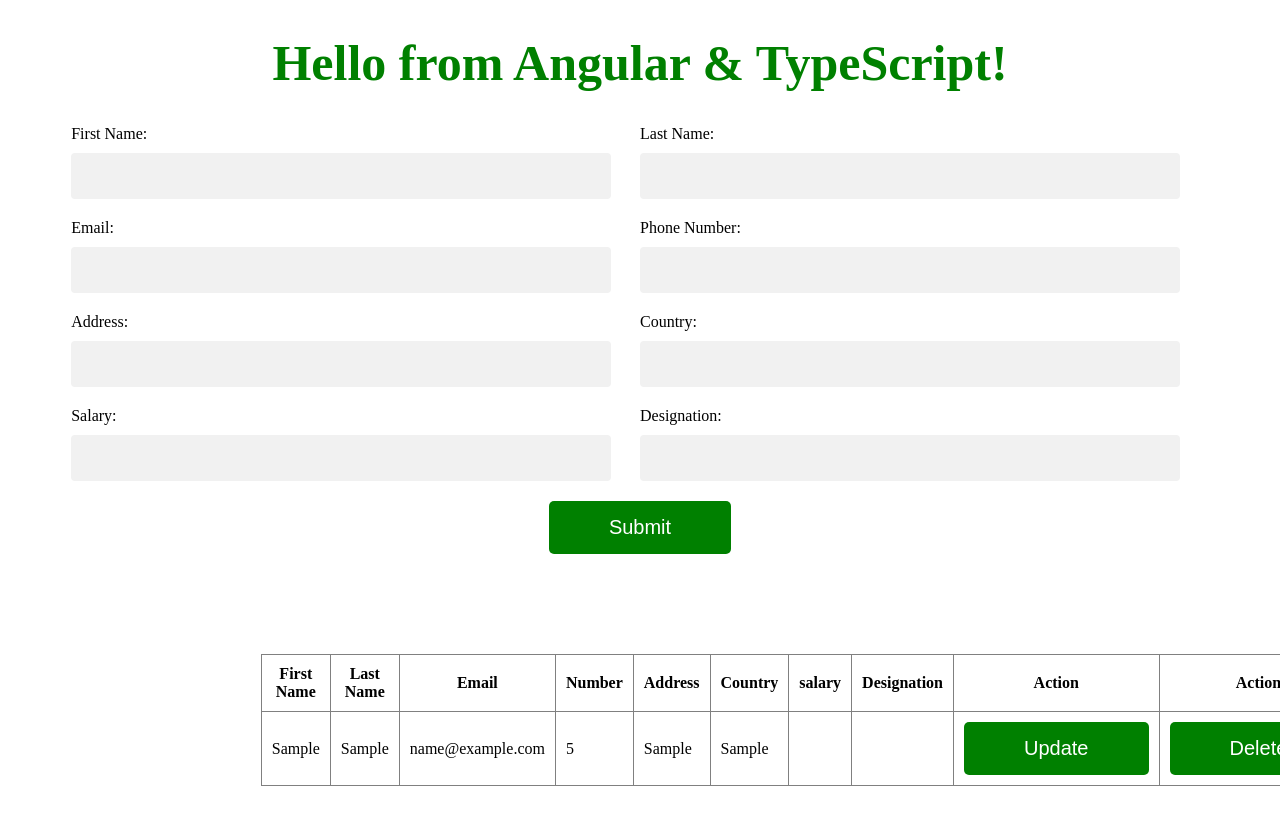
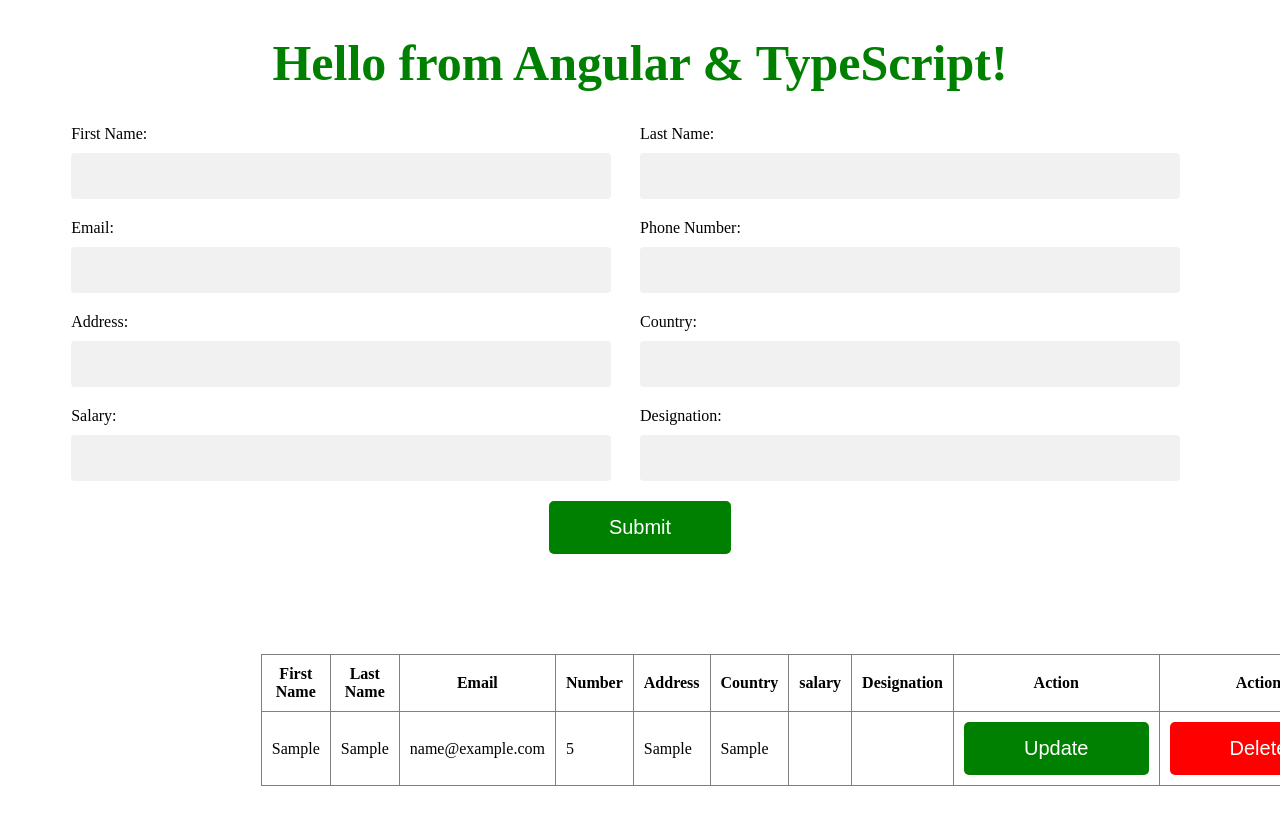
Before and after one commit to Asad9340/AngularFormValidation, an Angular app: page / in a window 1280 px wide. Both pictures are taken after typing "Sample", "Sample", "name@example.com", "5", "Sample", "Sample" into the empty fields and a click on the button "Submit". Shown: the top 824 px of the page. Built offline with nearby package versions, Linux system fonts and the light colour scheme.

Commit message:
changes on the website

```diff
--- a/src/app/components/name-editor/name-editor.component.html
+++ b/src/app/components/name-editor/name-editor.component.html
@@ -1,4 +1,4 @@
- <!-- (ngSubmit)="onSubmit()" -->
+<!-- (ngSubmit)="onSubmit()" -->
 <form [formGroup]="employeeForm">
   <div class="formContainer">
     <div class="tableRowFormate">
@@ -124,14 +124,13 @@
     </div>
     <div class="submitBtn">
       @if (isUpdate) {
-  <button class="btn" (click)="onUpdate()"lass="btn">Update</button>
-}@else {
-  <button  (click)="onSubmit()"  class="btn">Submit</button>
-}
+      <button class="btn" (click)="onUpdate()" lass="btn">Update</button>
+      }@else {
+      <button (click)="onSubmit()" class="btn">Submit</button>
+      }
     </div>
   </div>
 </form>
-
 
 @if (employeesList.length) {
 <div class="employeeTable">
@@ -158,8 +157,20 @@
       <td>{{ employee.country }}</td>
       <td>{{ employee.salary }}</td>
       <td>{{ employee.designation }}</td>
-      <td><button class="btn" (click)="handleUpdate(employee.email)">Update</button></td>
-      <td><button class="btn" (click)="handleDelete(employee.email)">Delete</button></td>
+      <td>
+        <button class="btn" (click)="handleUpdate(employee.email)">
+          Update
+        </button>
+      </td>
+      <td>
+        <button
+          style="background-color: red"
+          class="btn"
+          (click)="handleDelete(employee.email)"
+        >
+          Delete
+        </button>
+      </td>
     </tr>
     }
   </table>
--- a/src/app/components/name-editor/name-editor.component.ts
+++ b/src/app/components/name-editor/name-editor.component.ts
@@ -6,7 +6,6 @@
   ReactiveFormsModule,
   Validators,
 } from '@angular/forms';
-import { Router } from '@angular/router';
 
 @Component({
   selector: 'app-name-editor',
@@ -29,7 +28,6 @@
     salary: new FormControl('', Validators.required),
     designation: new FormControl('', Validators.required),
   });
-  constructor(private router: Router) {}
   onSubmit() {
     this.employeesList.push(this.employeeForm.value);
     this.employeeForm.reset();
```
